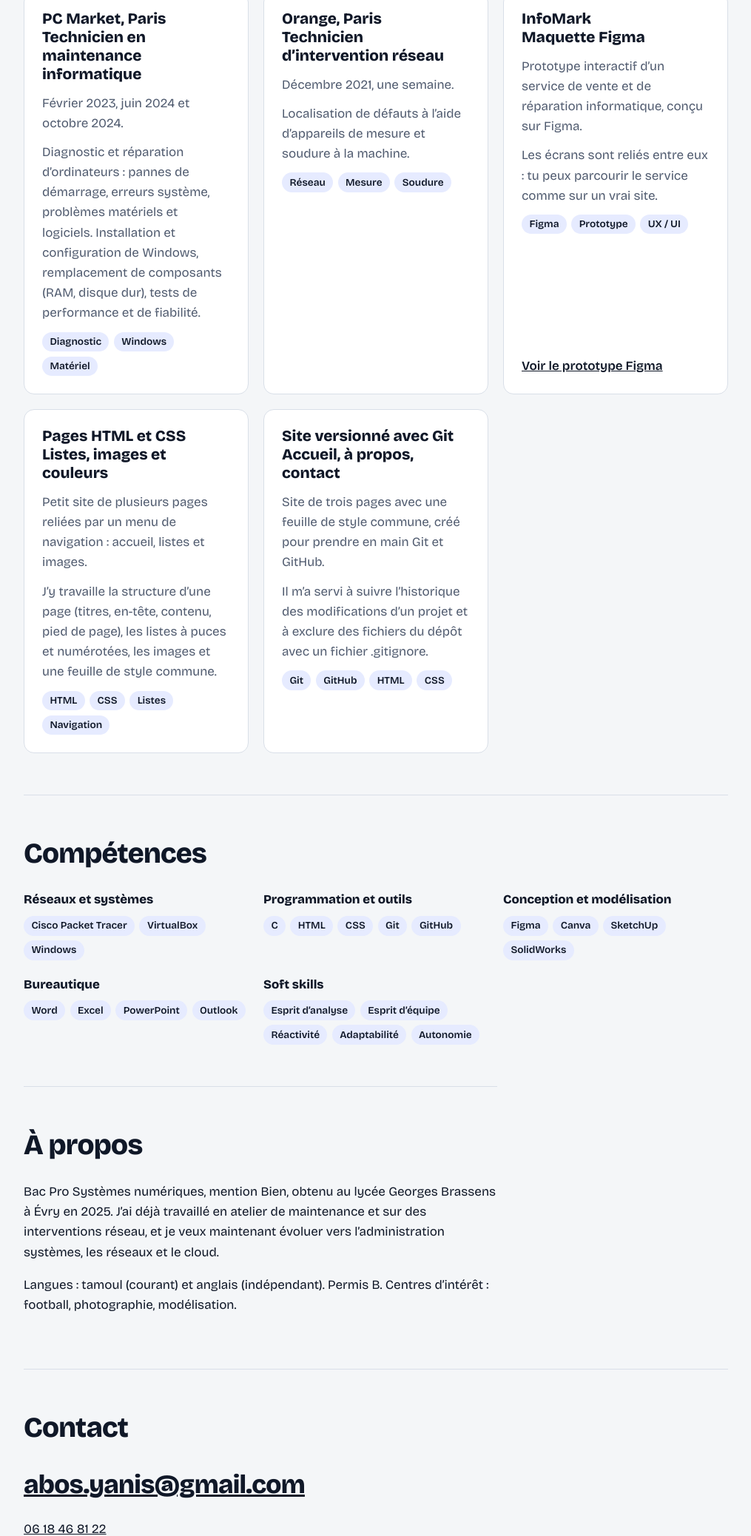
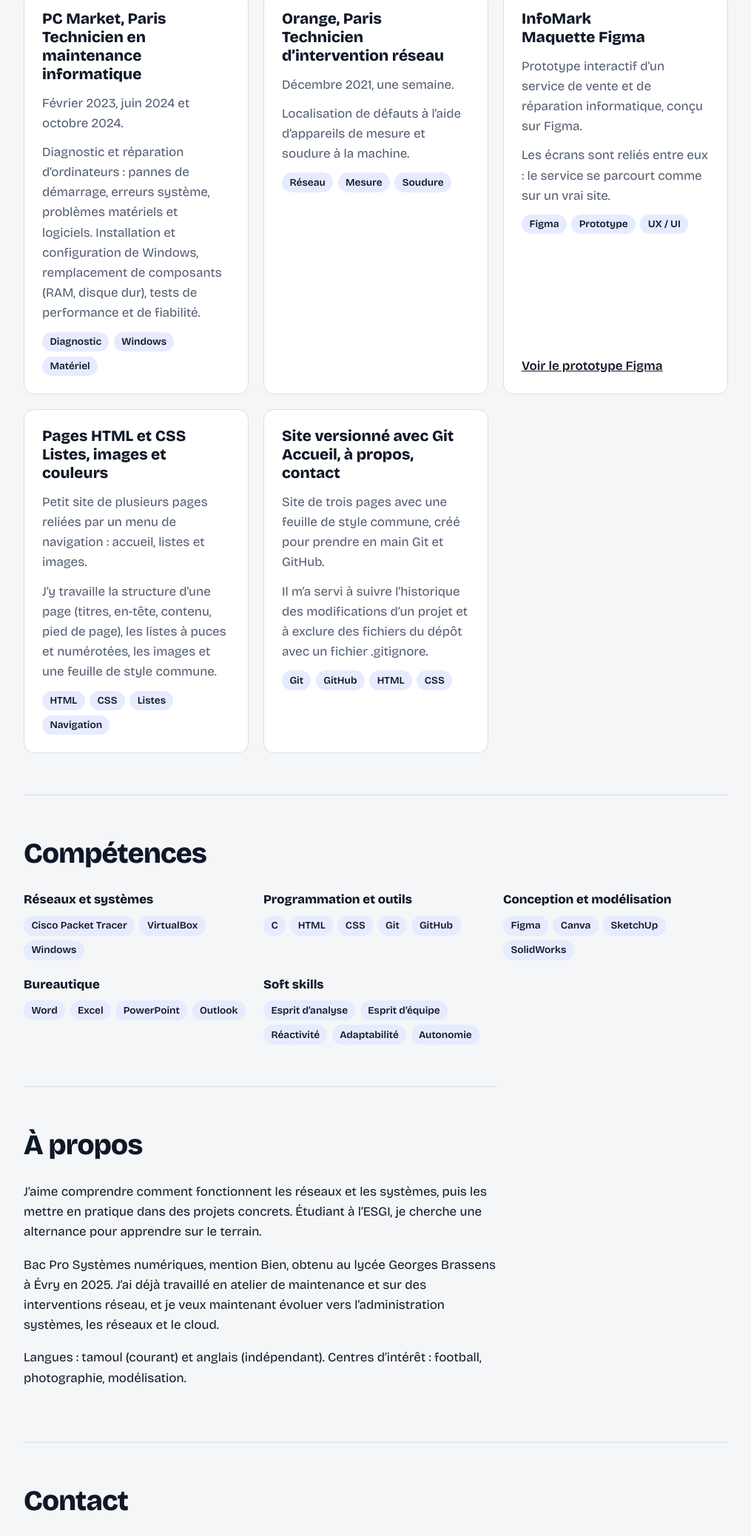
Before and after one commit to bossslk/Portfolio, a plain HTML site: page index.html in a window 1280 px wide. Shown: the part 766-2842 px from the top of the page at 74% size, without its empty margins (132-1147 px from the left). Drawn offline with nearby package versions, Linux system fonts and the light colour scheme.

Commit message:
Add files via upload

```diff
--- a/index.html
+++ b/index.html
@@ -3,6 +3,7 @@
 <head>
 <meta charset="utf-8">
 <meta name="viewport" content="width=device-width, initial-scale=1, viewport-fit=cover">
+<meta name="description" content="Portfolio d’Abos Edvin Niramalan, étudiant en systèmes, réseaux et cloud à l’ESGI, en recherche d’alternance.">
 <title>Abos Edvin Niramalan – Étudiant systèmes, réseaux et cloud, recherche alternance</title>
 <link rel="preconnect" href="https://fonts.googleapis.com">
 <link rel="preconnect" href="https://fonts.gstatic.com" crossorigin>
@@ -103,7 +104,7 @@ footer{padding:2rem 0 3rem;color:var(--muted);font-size:.9rem}
       <article class="card">
         <h3>InfoMark<br>Maquette Figma</h3>
         <p>Prototype interactif d’un service de vente et de réparation informatique, conçu sur Figma.</p>
-        <p>Les écrans sont reliés entre eux : tu peux parcourir le service comme sur un vrai site.</p>
+        <p>Les écrans sont reliés entre eux : le service se parcourt comme sur un vrai site.</p>
         <ul class="tags"><li>Figma</li><li>Prototype</li><li>UX / UI</li></ul>
         <div class="links"><a href="https://www.figma.com/proto/1sjnmDwuXhWHPlW8n1rOD9/InfoMark?node-id=1-2&starting-point-node-id=1%3A2" target="_blank" rel="noopener">Voir le prototype Figma</a></div>
       </article>
@@ -135,8 +136,9 @@ footer{padding:2rem 0 3rem;color:var(--muted);font-size:.9rem}
 
   <section id="about" class="about">
     <h2>À propos</h2>
+    <p>J’aime comprendre comment fonctionnent les réseaux et les systèmes, puis les mettre en pratique dans des projets concrets. Étudiant à l’ESGI, je cherche une alternance pour apprendre sur le terrain.</p>
     <p>Bac Pro Systèmes numériques, mention Bien, obtenu au lycée Georges Brassens à Évry en 2025. J’ai déjà travaillé en atelier de maintenance et sur des interventions réseau, et je veux maintenant évoluer vers l’administration systèmes, les réseaux et le cloud.</p>
-    <p>Langues : tamoul (courant) et anglais (indépendant). Permis B. Centres d’intérêt : football, photographie, modélisation.</p>
+    <p>Langues : tamoul (courant) et anglais (indépendant). Centres d’intérêt : football, photographie, modélisation.</p>
   </section>
 
   <section id="contact" class="contact">
```
